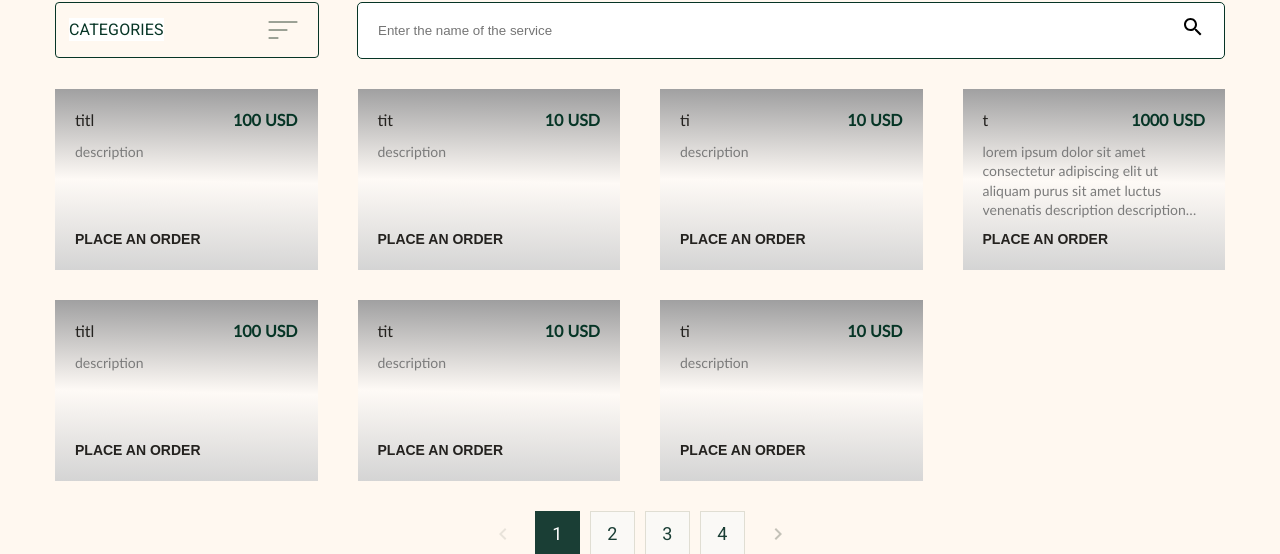
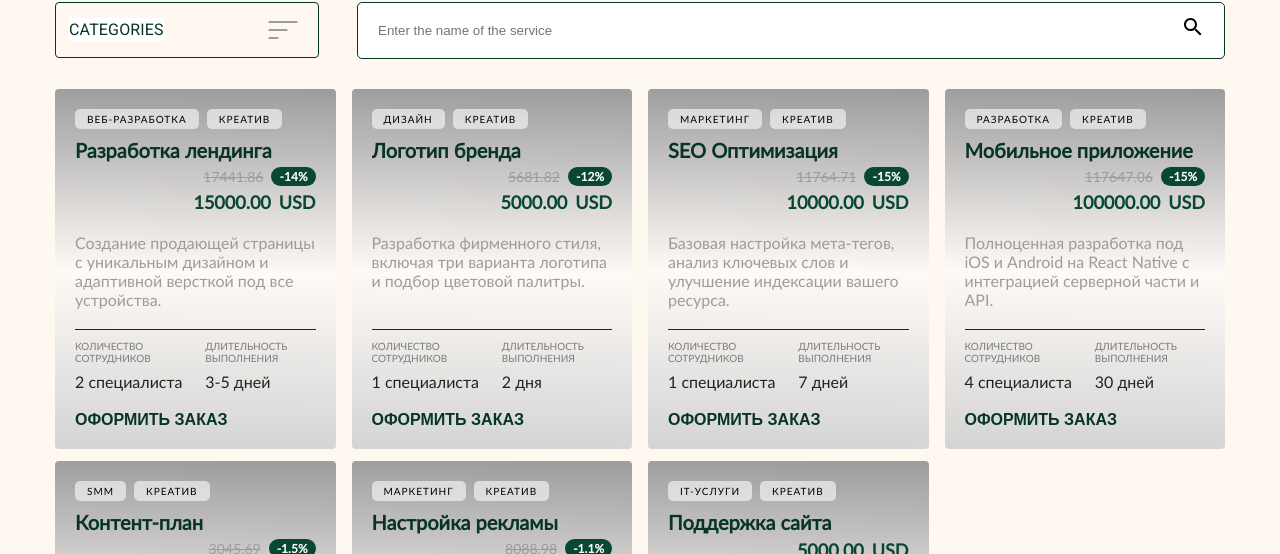
Before and after one commit to MegaRostBLR1/eCommerceLegendaryFrontendDevelopers, a React (Vite) app in the folder frontend/: page /catalog in a window 1280 px wide. Shown: the part 246-800 px from the top of the page. Built offline with nearby package versions, Linux system fonts and the light colour scheme; no server answers; some icons are missing.

Commit message:
28: add style card

```diff
--- /dev/null
+++ b/frontend/src/components/card/card.css
@@ -0,0 +1,163 @@
+.bestseller-card {
+  display: flex;
+  flex-direction: column;
+  gap: 20px;
+  padding: var(--space-sm);
+  min-height: 320px;
+  background: var(--bg-gradient);
+  border-radius: 4px;
+  min-width: 0;
+  width: 100%;
+  overflow: hidden;
+}
+
+.bestseller-category-and-title {
+  display: flex;
+  flex-direction: column;
+  gap: 10px;
+}
+
+.bestseller-category-wrapper {
+  display: flex;
+  flex-wrap: wrap;
+  gap: 8px;
+}
+.bestseller-card-main-info {
+  display: flex;
+  flex-direction: column;
+  gap: 10px;
+}
+
+.bestseller-category-tag {
+  background: rgba(255, 255, 255, 0.585);
+  padding: 4px 12px;
+  font-size: 10px;
+  text-transform: uppercase;
+  color: black;
+  letter-spacing: 1px;
+  border-radius: 5px;
+  overflow: hidden;
+  text-wrap: nowrap;
+  min-width: 0;
+  text-overflow: ellipsis;
+}
+
+.bestseller-card-title-and-price {
+  display: flex;
+  flex-direction: column;
+  gap: 5px;
+}
+
+.bestseller-card-header {
+  display: flex;
+  gap: 10px;
+}
+
+.bestseller-card-title {
+  font-weight: var(--font-bold);
+  font-size: 20px;
+  line-height: 1.15;
+  color: var(--second-color);
+  display: -webkit-box;
+  overflow: hidden;
+  text-overflow: ellipsis;
+  -webkit-line-clamp: 2;
+  -webkit-box-orient: vertical;
+}
+
+.bestseller-card-description {
+  display: -webkit-box;
+  overflow: hidden;
+  text-overflow: ellipsis;
+  -webkit-line-clamp: 4;
+  -webkit-box-orient: vertical;
+  font-size: 16px;
+  color: #9c9c9d;
+  margin: 0;
+}
+
+.bestseller-card-price-block {
+  display: flex;
+  flex-direction: column;
+  gap: 5px;
+  align-self: flex-end;
+}
+
+.bestseller-price-top {
+  display: flex;
+  align-items: center;
+  justify-content: flex-end;
+  gap: 8px;
+}
+
+.bestseller-old-price {
+  text-decoration: line-through;
+  color: #9c9c9d;
+  font-size: 14px;
+}
+
+.bestseller-discount-badge {
+  background: #074733;
+  color: #fff;
+  padding: 2px 8px;
+  border-radius: 12px;
+  font-size: 12px;
+  font-weight: var(--font-bold);
+}
+
+.bestseller-current-price {
+  font-size: 18px;
+  font-weight: var(--font-bold);
+  color: #074733;
+  display: flex;
+  align-items: baseline;
+  gap: 8px;
+}
+
+.bestseller-card-details {
+  border-top: 1px solid #063526;
+  padding-top: 10px;
+  display: grid;
+  grid-template-columns: 1fr 1fr;
+  gap: 20px;
+  margin-top: auto;
+}
+
+.details-item {
+  display: flex;
+  flex-direction: column;
+  gap: 8px;
+}
+
+.details-label {
+  display: block;
+  font-size: 10px;
+  color: var(--color-gray);
+  text-transform: uppercase;
+}
+
+.details-value {
+  font-size: 16px;
+  font-weight: var(--font-medium);
+  color: var(--color-dark);
+}
+
+.bestseller-card-button {
+  display: flex;
+  align-items: center;
+  gap: 15px;
+  border: none;
+  background: transparent;
+  cursor: pointer;
+}
+
+.bestseller-card-button-text {
+  font-weight: var(--font-extrabold);
+  font-size: 16px;
+  color: var(--second-color);
+}
+
+.bestseller-arrow-right {
+  font-size: 18px !important;
+  color: var(--second-color);
+}
--- a/frontend/src/components/card/card.tsx
+++ b/frontend/src/components/card/card.tsx
@@ -1,23 +1,78 @@
 import ArrowForwardIosIcon from '@mui/icons-material/ArrowForwardIos';
+import './card.css';
+
+interface CardProps {
+  title: string;
+  price: number;
+  description: string;
+  discount?: number;
+  employeesCount: number;
+  duration: string;
+  category: string;
+}
 
 export const Card = ({
   title,
   price,
   description,
-}: {
-  title: string;
-  price: number;
-  description: string;
-}) => {
+  discount,
+  employeesCount,
+  duration,
+  category,
+}: CardProps) => {
+  const formatValue = (num: number) => num.toFixed(2);
+
+  const hasDiscount = !!(discount && discount > 0);
+  const oldPrice = hasDiscount ? price / (1 - discount / 100) : null;
+
   return (
     <div className="bestseller-card">
+      <div className="bestseller-category-and-title">
+        <div className="bestseller-category-wrapper">
+          <span className="bestseller-category-tag" title={category}>
+            {category}
+          </span>
+          <span className="bestseller-category-tag">КРЕАТИВ</span>
+        </div>
+        <div className="bestseller-card-title-and-price">
+          <h3 className="bestseller-card-title" title={title}>
+            {title}
+          </h3>
+          <div className="bestseller-card-price-block">
+            {hasDiscount && (
+              <div className="bestseller-price-top">
+                <span className="bestseller-old-price">
+                  {formatValue(oldPrice!)}
+                </span>
+                <span className="bestseller-discount-badge">-{discount}%</span>
+              </div>
+            )}
+            <div className="bestseller-current-price">
+              <span className="price-value">{formatValue(price)}</span>
+              <span className="price-currency">USD</span>
+            </div>
+          </div>
+        </div>
+      </div>
+
       <div className="bestseller-card-header">
-        <span className="bestseller-card-title">{title}</span>
-        <span className="bestseller-card-price">{price} USD</span>
+        <div className="bestseller-card-main-info">
+          <p className="bestseller-card-description">{description}</p>
+        </div>
       </div>
-      <p className="bestseller-card-description">{description}</p>
+      <div className="bestseller-card-details">
+        <div className="details-item">
+          <span className="details-label">КОЛИЧЕСТВО СОТРУДНИКОВ</span>
+          <span className="details-value">{employeesCount} специалиста</span>
+        </div>
+        <div className="details-item">
+          <span className="details-label">ДЛИТЕЛЬНОСТЬ ВЫПОЛНЕНИЯ</span>
+          <span className="details-value">{duration}</span>
+        </div>
+      </div>
+
       <button className="bestseller-card-button">
-        <span className="bestseller-card-button-text">Place an order</span>
+        <span className="bestseller-card-button-text">ОФОРМИТЬ ЗАКАЗ</span>
         <ArrowForwardIosIcon className="bestseller-arrow-right" />
       </button>
     </div>
--- a/frontend/src/pages/catalog-page/catalog-page.module.css
+++ b/frontend/src/pages/catalog-page/catalog-page.module.css
@@ -65,6 +65,6 @@
 .cards {
   display: grid;
   grid-template-columns: repeat(4, 1fr);
-  column-gap: var(--space-lg);
-  row-gap: var(--space-md);
+  column-gap: 16px;
+  row-gap: 12px;
 }
--- a/frontend/src/pages/catalog-page/catalog-page.tsx
+++ b/frontend/src/pages/catalog-page/catalog-page.tsx
@@ -7,47 +7,81 @@ import { SearchInput } from './ui/search-input/search-input';
 
 const DATA = [
   {
-    title: 'titl',
-    price: 100,
-    description: 'description',
+    title: 'Разработка лендинга',
+    price: 15000,
+    description:
+      'Создание продающей страницы с уникальным дизайном и адаптивной версткой под все устройства.',
     id: 1,
+    discount: 14,
+    employeesCount: 2,
+    duration: '3-5 дней',
+    category: 'Веб-разработка',
   },
   {
-    title: 'tit',
-    price: 10,
-    description: 'description',
+    title: 'Логотип бренда',
+    price: 5000,
+    description:
+      'Разработка фирменного стиля, включая три варианта логотипа и подбор цветовой палитры.',
     id: 2,
+    discount: 12,
+    employeesCount: 1,
+    duration: '2 дня',
+    category: 'Дизайн',
   },
   {
-    title: 'ti',
-    price: 10,
-    description: 'description',
+    title: 'SEO Оптимизация',
+    price: 10000,
+    description:
+      'Базовая настройка мета-тегов, анализ ключевых слов и улучшение индексации вашего ресурса.',
     id: 3,
+    discount: 15,
+    employeesCount: 1,
+    duration: '7 дней',
+    category: 'Маркетинг',
   },
   {
-    title: 't',
-    price: 1000,
+    title: 'Мобильное приложение',
+    price: 100000,
     description:
-      'lorem ipsum dolor sit amet consectetur adipiscing elit ut aliquam purus sit amet luctus venenatis description description urus sit amet luctus venenatis description urus sit amet luctus venenatisdescription urus sit amet luctus venenatis',
+      'Полноценная разработка под iOS и Android на React Native с интеграцией серверной части и API.',
     id: 4,
+    discount: 15,
+    employeesCount: 4,
+    duration: '30 дней',
+    category: 'Разработка',
   },
   {
-    title: 'titl',
-    price: 100,
-    description: 'description',
+    title: 'Контент-план',
+    price: 3000,
+    description:
+      'Составление стратегии публикаций на месяц вперед для ваших социальных сетей.',
     id: 12,
+    discount: 1.5,
+    employeesCount: 1,
+    duration: '4 часа',
+    category: 'SMM',
   },
   {
-    title: 'tit',
-    price: 10,
-    description: 'description',
+    title: 'Настройка рекламы',
+    price: 8000,
+    description:
+      'Запуск контекстной рекламы в поисковых системах с оптимизацией стоимости клика.',
     id: 22,
+    discount: 1.1,
+    employeesCount: 2,
+    duration: '3 дня',
+    category: 'Маркетинг',
   },
   {
-    title: 'ti',
-    price: 10,
-    description: 'description',
+    title: 'Поддержка сайта',
+    price: 5000,
+    description:
+      'Техническое обслуживание сайта, исправление ошибок и регулярное обновление контента. ошибок и регулярное обновление контентаошибок и регулярное обновление контентаошибок и регулярное обновление контентаошибок и регулярное обновление контента',
     id: 32,
+    discount: 0,
+    employeesCount: 1,
+    duration: 'Ежемесячно',
+    category: 'IT-услуги',
   },
 ];
 
@@ -78,6 +112,10 @@ export const CatalogPage = () => {
                     title={item.title}
                     price={item.price}
                     description={item.description}
+                    discount={item.discount}
+                    employeesCount={item.employeesCount}
+                    duration={item.duration}
+                    category={item.category}
                   />
                 ))}
               </div>
--- a/frontend/src/pages/home-page/home-page.css
+++ b/frontend/src/pages/home-page/home-page.css
@@ -94,66 +94,6 @@
   gap: var(--space-lg);
 }
 
-/* CARD */
-.bestseller-card {
-  display: flex;
-  flex-direction: column;
-  gap: var(--space-xs);
-  padding: var(--space-sm);
-  height: 181px;
-  background: var(--bg-gradient);
-}
-
-.bestseller-card-header {
-  display: flex;
-  justify-content: space-between;
-}
-
-.bestseller-card-title {
-  font-weight: var(--font-medium);
-  font-size: var(--text-base);
-  line-height: 140%;
-  color: var(--color-dark);
-}
-
-.bestseller-card-price {
-  font-weight: var(--font-bold);
-  font-size: var(--text-base);
-  line-height: 140%;
-  color: var(--second-color);
-}
-
-.bestseller-card-description {
-  display: -webkit-box;
-  font-weight: var(--font-regular);
-  font-size: var(--text-small);
-  line-height: 140%;
-  color: var(--color-gray);
-
-  -webkit-box-orient: vertical;
-  -webkit-line-clamp: var(--line-clamp);
-  overflow: hidden;
-  text-overflow: ellipsis;
-}
-
-.bestseller-card-button {
-  display: flex;
-  align-items: center;
-  gap: var(--space-xs);
-  border: none;
-  background: transparent;
-  cursor: pointer;
-  margin-top: auto;
-}
-
-.bestseller-card-button-text {
-  font-weight: var(--font-extrabold);
-  font-size: var(--text-small);
-  line-height: 140%;
-  text-transform: uppercase;
-  color: var(--color-dark);
-}
-
 /*MEDIA*/
 @media (max-width: 1024px) {
   .title-section-title {
```
